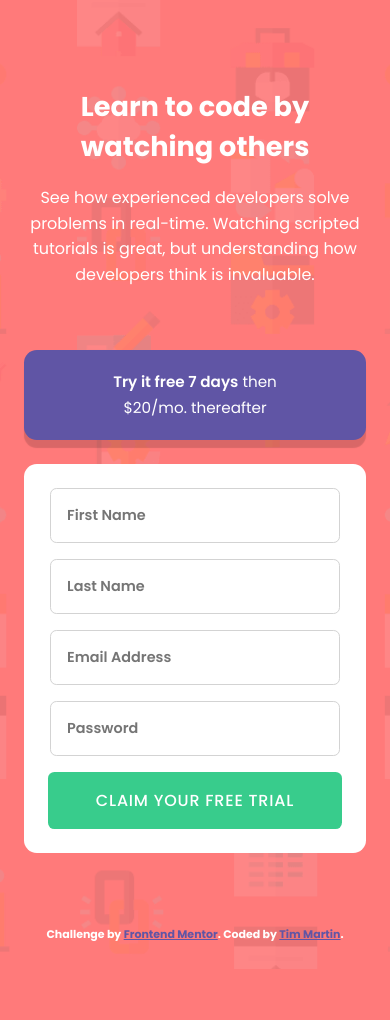
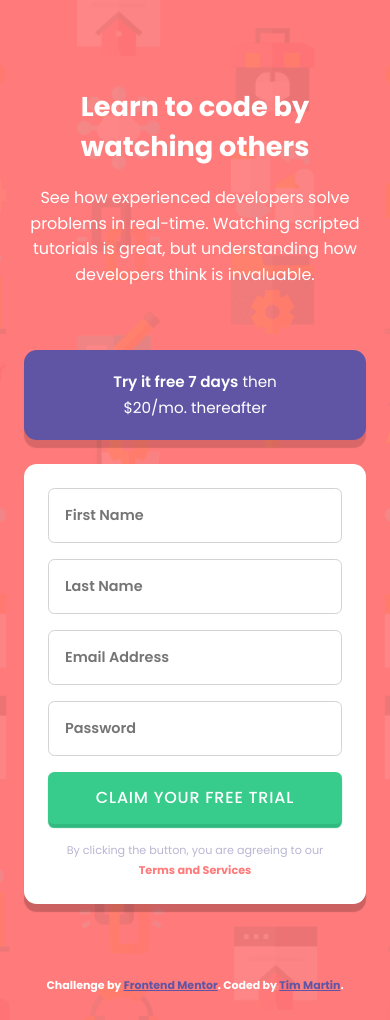
Before and after one commit to TimMartin13-Frontend-Mentor/intro-component-sign-up, a React (Create React App) app: page / in a window 390 px wide. Before the commit the page ends 969 px from the top, so only its background shows below. Built offline with nearby package versions, Linux system fonts and the light colour scheme.

Commit message:
Full Mobile layout

```diff
--- a/src/components/InputForm/index.js
+++ b/src/components/InputForm/index.js
@@ -1,5 +1,5 @@
 import React from "react";
-import { Card, Form, Input, Button } from './styles';
+import { Card, Form, Input, Button, Terms, Disclaimer } from './styles';
 
 const InputForm = () => {
   return (
@@ -10,6 +10,9 @@ const InputForm = () => {
         <Input type="text" name="email" placeholder="Email Address"/>
         <Input type="text" name="password" placeholder="Password"/>
         <Button>Claim your free trial</Button>
+        <Disclaimer>
+          By clicking the button, you are agreeing to our<Terms> Terms and Services</Terms>
+        </Disclaimer>
       </Form>
     </Card>
   )
--- a/src/components/InputForm/styles.js
+++ b/src/components/InputForm/styles.js
@@ -3,15 +3,16 @@ import styled from 'styled-components';
 export const Card = styled.div`
   background-color: ${props => props.theme.white};
   border-radius: 0.8rem;
-  padding: 1.5rem;
-  `
+  padding: 1.5rem 1.5rem 0.8rem;
+  box-shadow: 0px 8px 1px rgba(0, 0, 0, .2);
+`
 
 export const Form = styled.form`
 
 `
 
 export const Input = styled.input`
-  width: 87%;
+  width: 100%;
   padding: 1rem;
   font-family: "Poppins", sans-serif;
   font-size: 0.9rem;
@@ -19,13 +20,14 @@ export const Input = styled.input`
   border: 1px solid lightgrey;
   border-radius: 0.4rem;
   margin-bottom: 1rem;
+  box-sizing: border-box;
 `
 
 export const Button = styled.button`
   text-transform: uppercase;
   background-color: ${props => props.theme.green};
   color: ${props => props.theme.white};
-  padding: 1rem;
+  padding: 0.85rem;
   width: 100%;
   border-style: none;
   border-radius: 0.4rem;
@@ -33,4 +35,17 @@ export const Button = styled.button`
   font-size: 1rem;
   font-weight: 500;
   letter-spacing: 0.05rem;
+  box-shadow: 0px 4px 1px rgba(48, 186, 127, 1);
 `
+
+export const Disclaimer = styled.p`
+  color: ${props => props.theme.grayishBlue};
+  font-size: 0.7rem;
+  padding: 0.3rem 1rem 0;
+  line-height: 1.25rem;
+`
+
+export const Terms = styled.span`
+  color: ${props => props.theme.red};
+  font-weight: 700;
+`
--- a/src/styles.js
+++ b/src/styles.js
@@ -19,7 +19,7 @@ body {
 @media screen and (min-width: 768px) {
   body {
     background: url(${desktopBg}) top left;
-    background-color: ${props => props.theme.blue};
+    background-color: ${props => props.theme.red};
   }
 }
 `
```
Also changed, not shown: src/App.js (+0 -9 lines).
